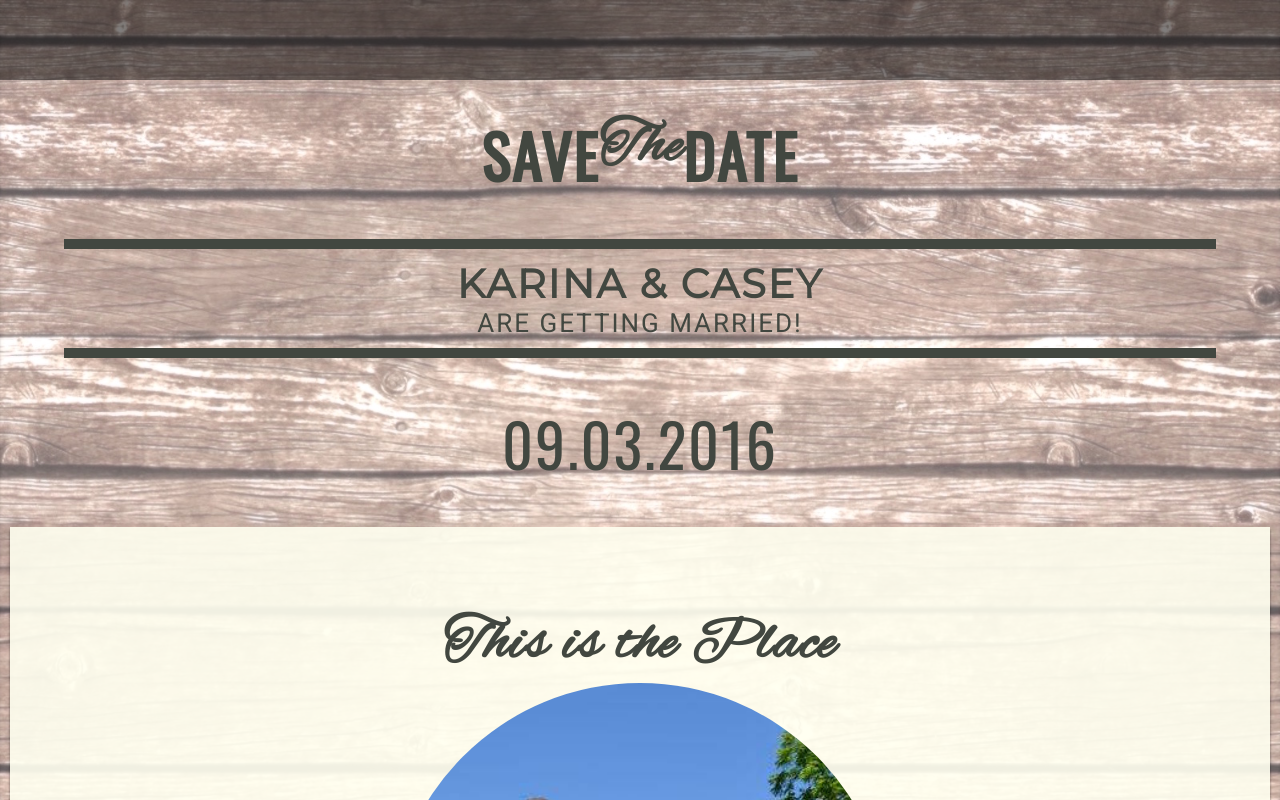
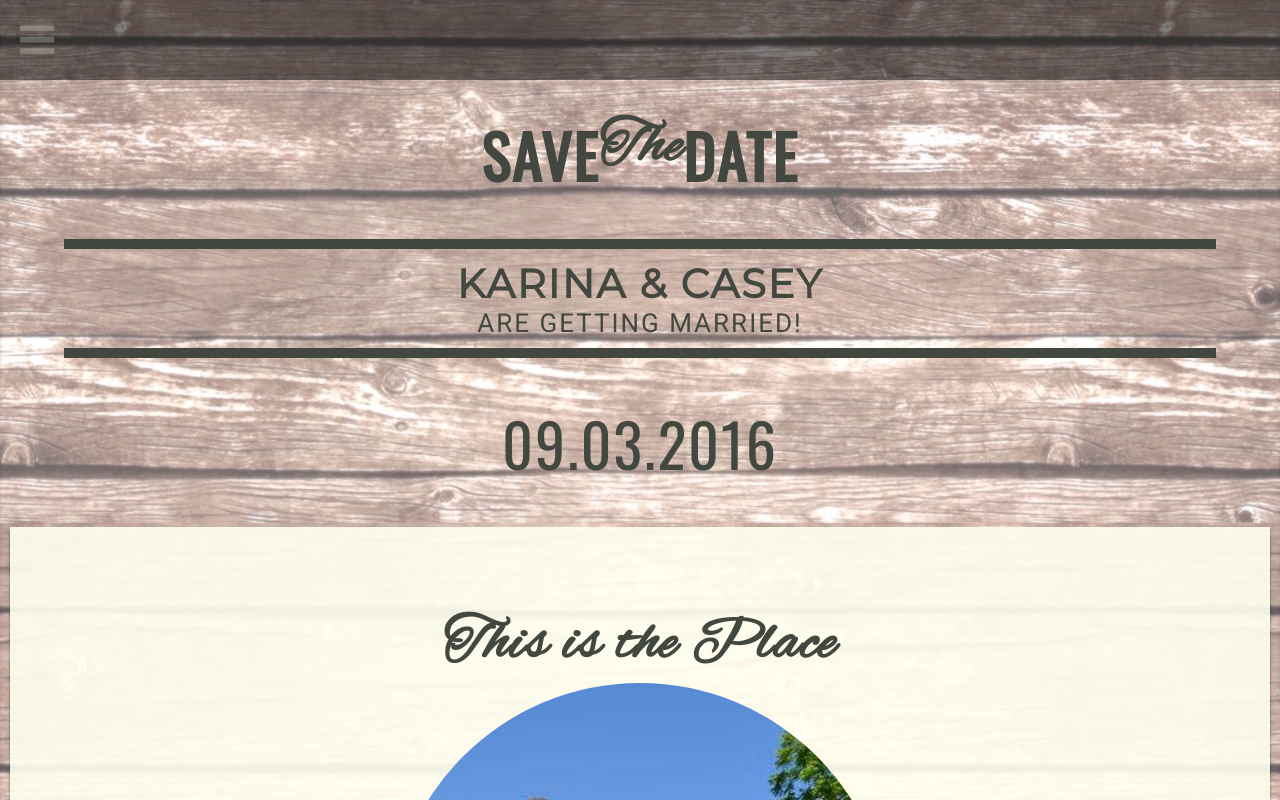
Before and after one commit to phillippuckett/KarinaAndCasey-WedInvite, a website: page index.html in a window 1280 px wide. In both pictures the pointer is over the icon 38 px from the left and 40 px from the top of the page. Shown: the top 800 px of the page. Drawn offline with nearby package versions, Linux system fonts and the light colour scheme.

Commit message:
first style revision

```diff
--- a/css/style.css
+++ b/css/style.css
@@ -58,7 +58,7 @@ i.fa {
     font-size: 5vh;
     float: left;
 }
-i.fa:hover { color: rgba(0,0,0,00); }
+i.fa:hover { color: rgba(255,255,240,.25); }
 /* HEADER MENU*/
 
 
```
